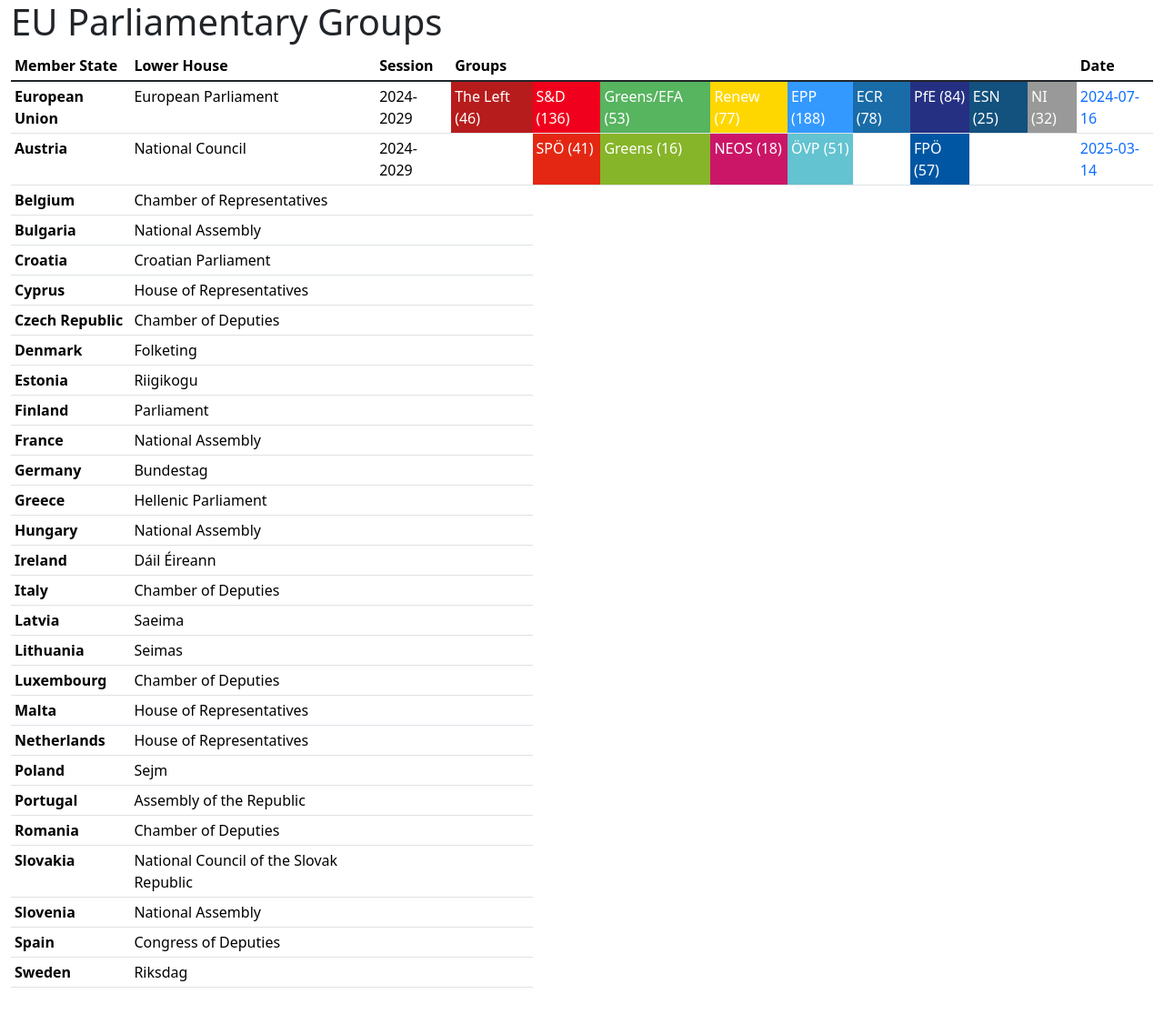
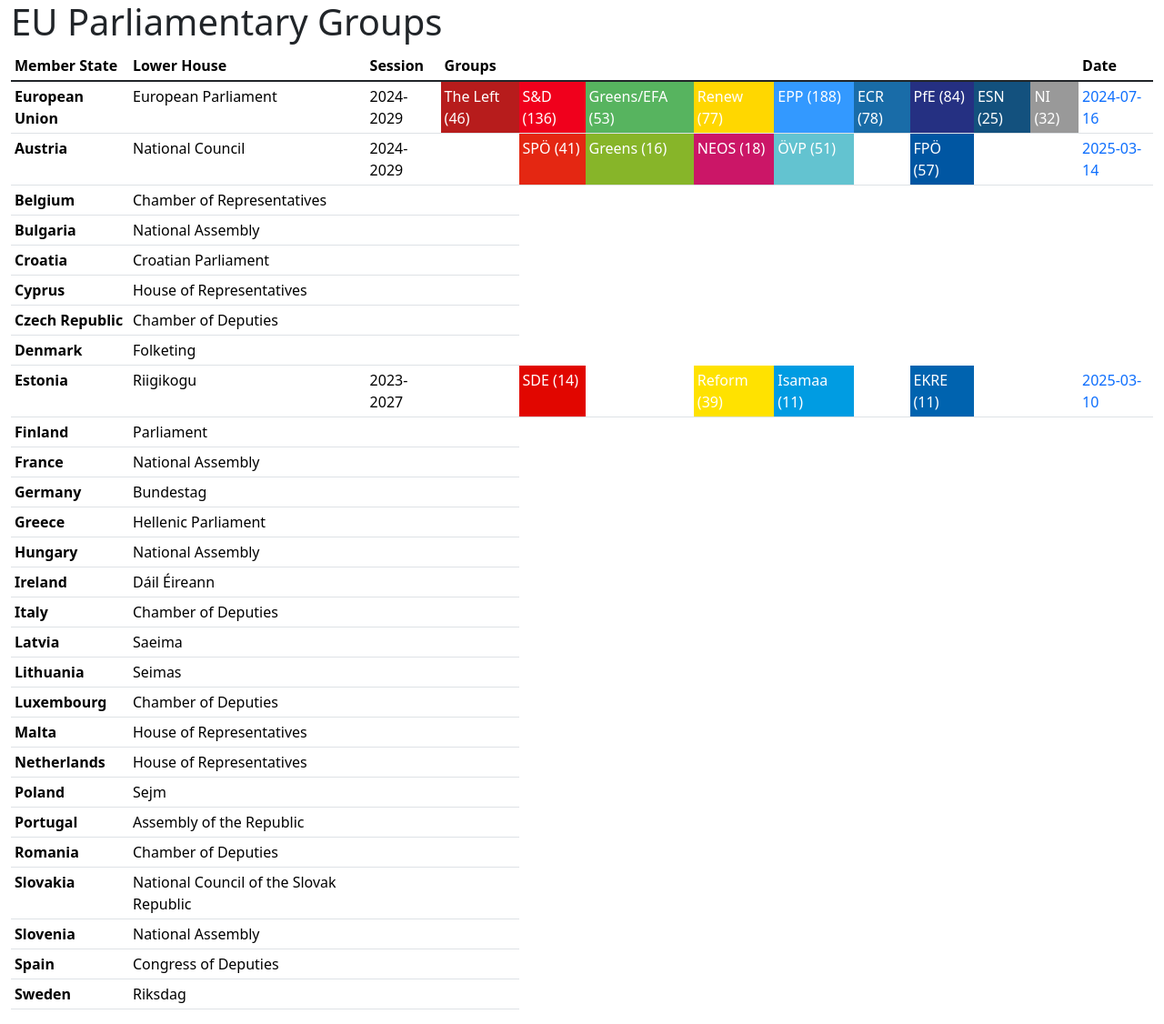
Before and after one commit to jeandecian/eu-parliamentary-groups, a Jekyll site: the page built from index.md, in a window 1280 px wide. Shown: the whole page at 91% size. Built offline with Jekyll 4.4.1, drawn with Linux system fonts in a browser that asks for light colours; before the commit the page ends 1102 px from its top, so only the background shows below that.

Commit message:
add Riigikogu (Estonia) data of 2025-03-10

```diff
--- a/_data/parliaments.yml
+++ b/_data/parliaments.yml
@@ -104,6 +104,46 @@
 
 - member-state: Estonia
   lower-house: Riigikogu
+  session: 2023-2027
+  groups:
+    - name:
+      number-of-mps:
+      color:
+
+    - name: SDE
+      number-of-mps: 14
+      color: "#E10600"
+
+    - name:
+      number-of-mps:
+      color:
+
+    - name: Reform
+      number-of-mps: 39
+      color: "#FFE200"
+
+    - name: Isamaa
+      number-of-mps: 11
+      color: "#009CE2"
+
+    - name:
+      number-of-mps:
+      color:
+
+    - name: EKRE
+      number-of-mps: 11
+      color: "#0063AF"
+
+    - name:
+      number-of-mps:
+      color:
+
+    - name:
+      number-of-mps:
+      color:
+
+  date: 2025-03-10
+  source-url: https://en.wikipedia.org/wiki/Riigikogu
 
 - member-state: Finland
   lower-house: Parliament
```
